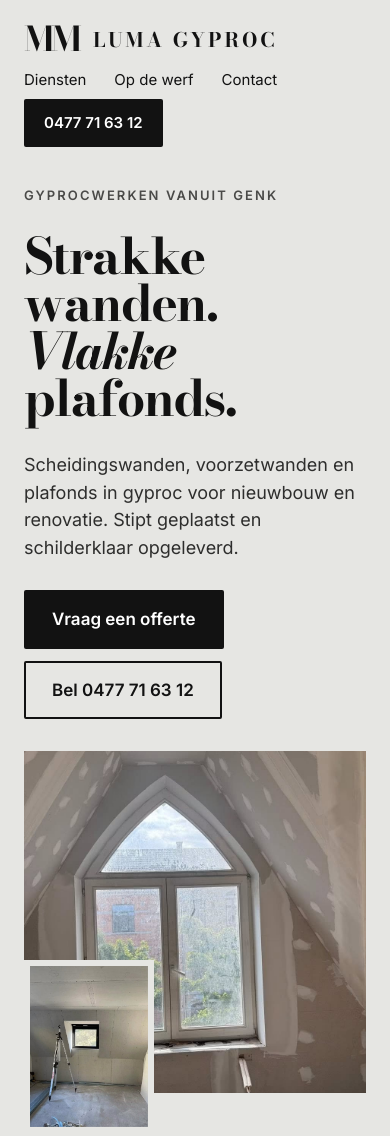
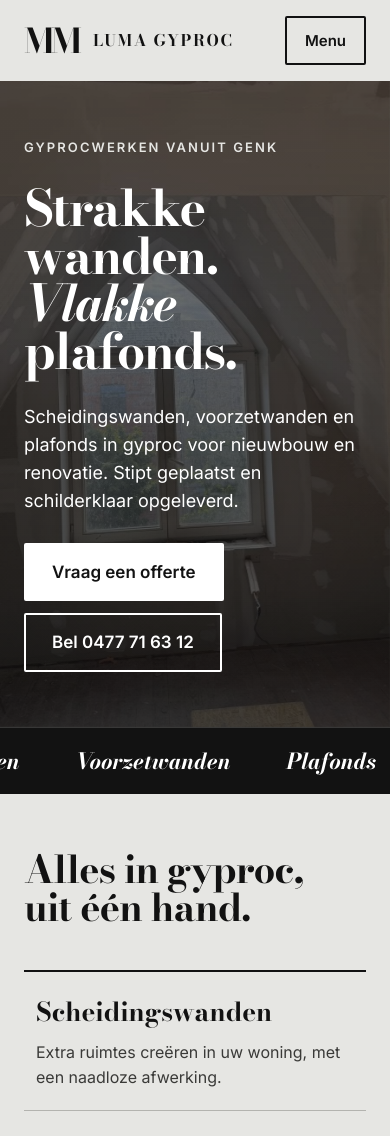
Before and after one commit to NielsClerinx/luma-gyproc-demo, a plain HTML site: page index.html in a window 390 px wide. Shown: the top 1136 px of the page. Drawn offline with nearby package versions, Linux system fonts and the light colour scheme.

Commit message:
Mobiel: foto achter hero-tekst en burgermenu
Co-Authored-By: Claude Sonnet 5.5 <noreply@anthropic.com>
Claude-Session: https://claude.ai/code/session_012t74TFcaQ985Hh3d8BupLz

```diff
--- a/index.html
+++ b/index.html
@@ -32,12 +32,31 @@ h1 em{font-weight:700;font-style:italic}
 @keyframes slide{from{transform:translateX(0)}to{transform:translateX(-50%)}}
 .marq{display:flex;width:max-content;animation:slide 34s linear infinite}
 .marq:hover{animation-play-state:paused}
+.burger{display:none;position:relative}
+.burger summary{list-style:none;cursor:pointer;font-weight:600;font-size:15px;padding:11px 18px;border:2px solid #121212;border-radius:2px}
+.burger summary::-webkit-details-marker{display:none}
+.burger[open] summary{background:#121212;color:#fff}
+.bpanel{position:absolute;right:0;top:calc(100% + 8px);width:250px;background:#121212;display:flex;flex-direction:column;padding:8px;z-index:30}
+.bpanel a{color:#fff!important;text-decoration:none;padding:14px 12px;font-weight:500}
+.hdr{position:relative;z-index:20}
 @media (max-width:700px){
-.hero{padding-top:16px!important;padding-bottom:40px!important;gap:32px!important}
-.hph{margin-bottom:40px!important}
-.hph .wipe1{aspect-ratio:1/1!important}
-.hph .wipe2{width:38%!important;bottom:-40px!important;border-width:6px!important}
+.nav{display:none!important}
+.hdr{flex-wrap:nowrap!important;padding-top:16px!important;padding-bottom:16px!important}
+.hdr>div:first-child{min-width:0}
+.hdr>div:first-child div:last-child{font-size:16px!important;letter-spacing:0.1em!important}
+.hero .btn-line{color:#fff!important;border-color:#fff!important;background:transparent!important}
+.burger{display:block!important}
+.hero{position:relative;padding-top:56px!important;padding-bottom:56px!important;min-height:600px!important;gap:0!important;color:#fff}
+.hero>div:first-child{position:relative;z-index:2}
+.hero h1,.hero p{color:#fff!important}
+.hero .a1{color:#E6E6E3!important}
 .hero p{font-size:18px!important}
+.hero .btn-solid{background:#fff!important;color:#121212!important}
+.hero .lnk{color:#fff!important}
+.hph{position:absolute!important;inset:0;max-width:none!important;margin:0!important;flex:none!important;z-index:0}
+.hph .wipe1{aspect-ratio:auto!important;height:100%}
+.hph .wipe2{display:none}
+.hph::after{content:"";position:absolute;inset:0;background:linear-gradient(to bottom,rgba(18,18,18,.55),rgba(18,18,18,.78))}
 .sec{padding-top:56px!important;padding-bottom:56px!important}
 .tile{height:300px!important}
 .row h3,h3{font-size:26px!important}
@@ -53,12 +72,13 @@ h1 em{font-weight:700;font-style:italic}
 
   <!-- Header -->
   <div style="background:#E6E6E3">
-    <div style="max-width:1240px;margin:0 auto;padding:22px 24px;display:flex;flex-wrap:wrap;gap:12px 28px;align-items:center;justify-content:space-between;box-sizing:border-box">
+    <div class="hdr" style="max-width:1240px;margin:0 auto;padding:22px 24px;display:flex;flex-wrap:wrap;gap:12px 28px;align-items:center;justify-content:space-between;box-sizing:border-box">
       <div style="display:flex;align-items:center;gap:14px">
         <div style="font-family:'Bodoni Moda','Didot',Georgia,serif;font-weight:700;font-size:34px;line-height:1;letter-spacing:-0.08em">MM</div>
         <div style="font-family:'Bodoni Moda','Didot',Georgia,serif;font-weight:700;font-variation-settings:'opsz' 18;font-optical-sizing:none;font-size:20px;letter-spacing:0.14em;text-transform:uppercase">Luma Gyproc</div>
       </div>
-      <div style="display:flex;flex-wrap:wrap;gap:8px 28px;align-items:center;font-size:15px">
+      <details class="burger"><summary>Menu</summary><div class="bpanel"><a href="#diensten" onclick="this.closest('details').removeAttribute('open')">Diensten</a><a href="#werk" onclick="this.closest('details').removeAttribute('open')">Op de werf</a><a href="#contact" onclick="this.closest('details').removeAttribute('open')">Contact</a><a href="tel:+32477716312" style="font-weight:700">Bel 0477 71 63 12</a></div></details>
+      <div class="nav" style="display:flex;flex-wrap:wrap;gap:8px 28px;align-items:center;font-size:15px">
         <a href="#diensten" style="text-decoration:none">Diensten</a>
         <a href="#werk" style="text-decoration:none">Op de werf</a>
         <a href="#contact" style="text-decoration:none">Contact</a>
```
